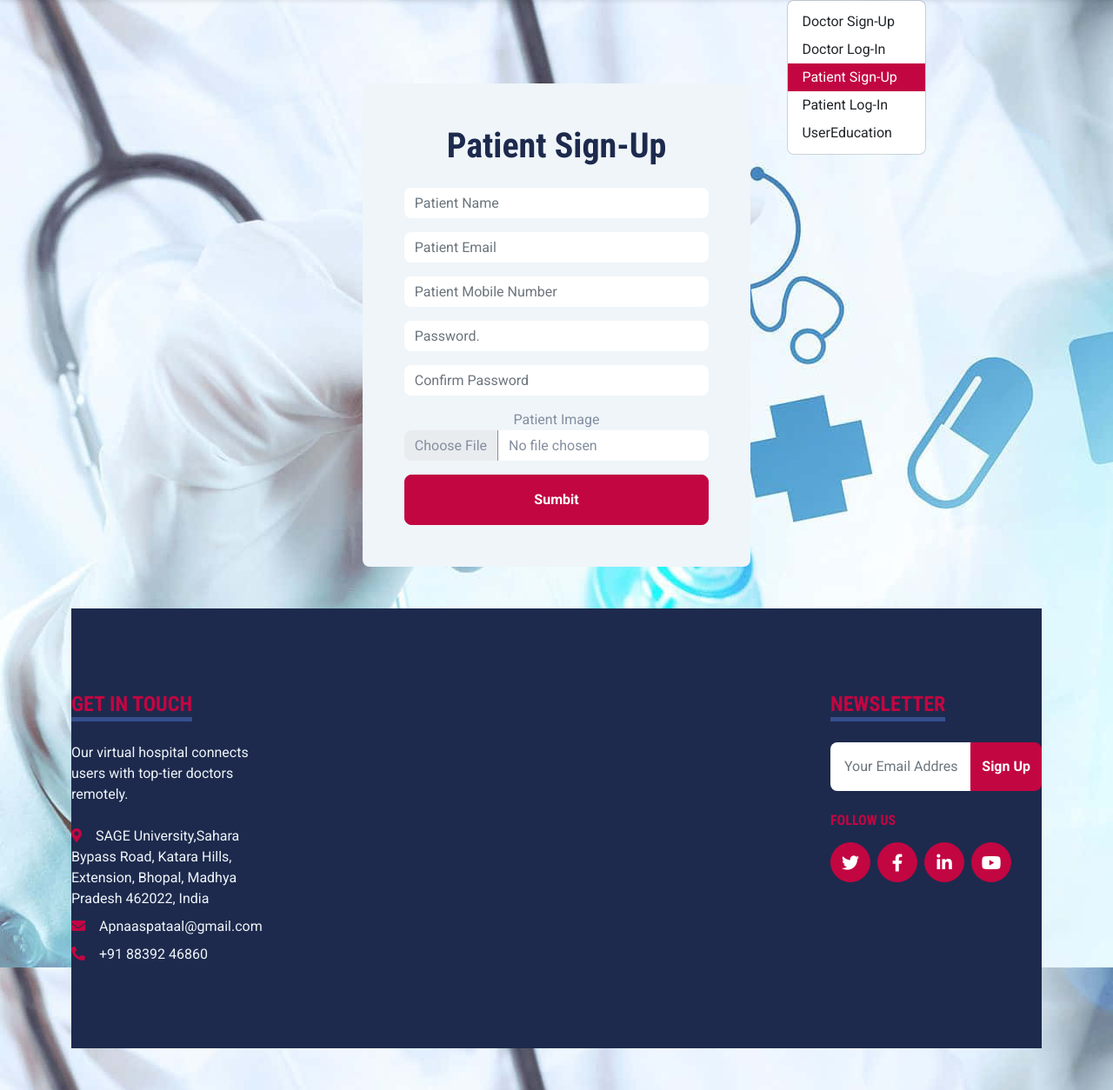
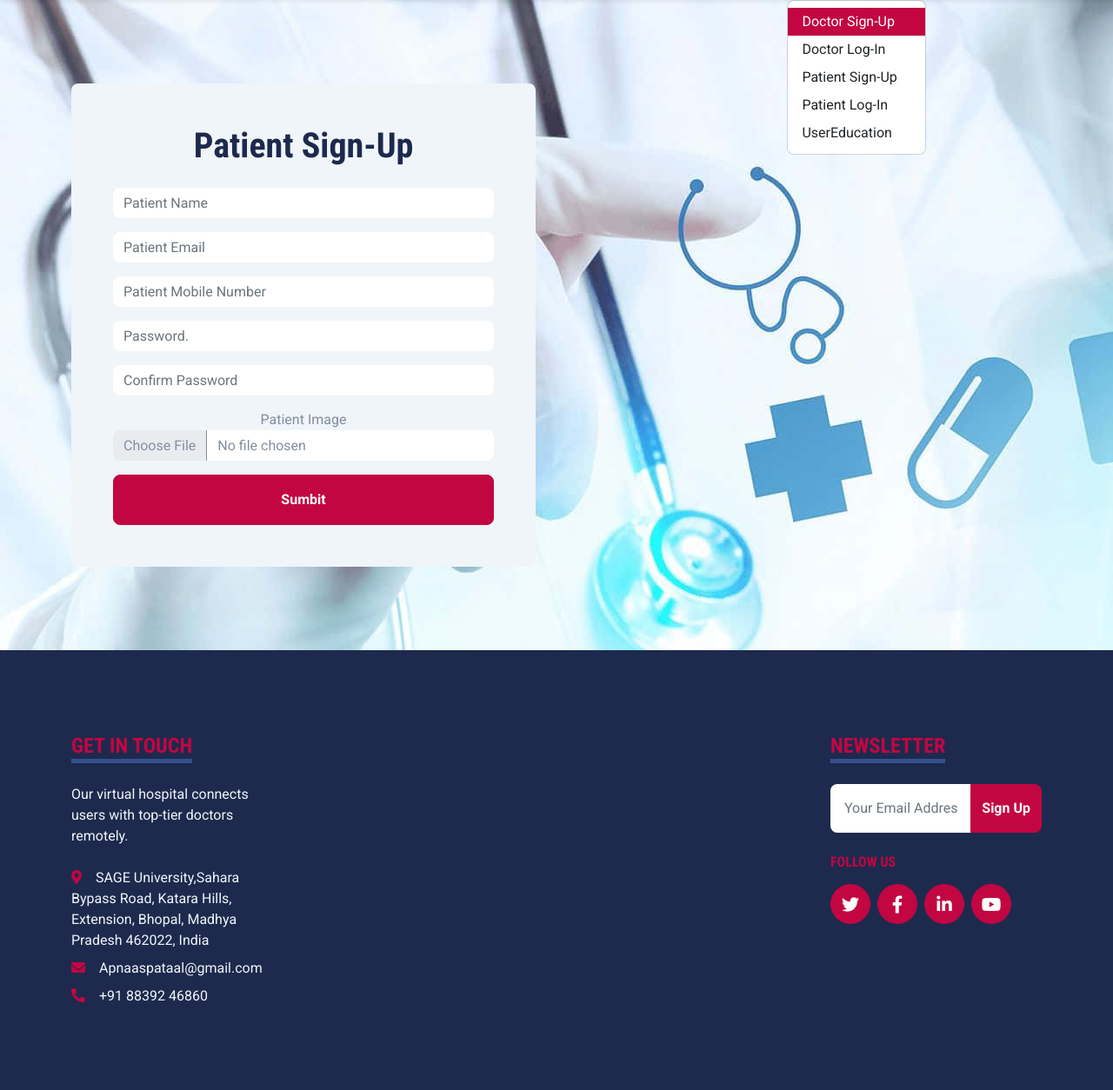
Before and after one commit to Priyanshu8839/ApnaAspataal, a PHP site: page /PatientSignup.php in a window 1280 px wide, after a click on "Pages". Shown: the part 87-1341 px from the top of the page at 87% size. Run offline with PHP 8.4, Linux system fonts and the light colour scheme; some libraries are stand-ins or nearby versions.

Commit message:
Make a responsive patient signup form

```diff
--- a/PatientSignup.php
+++ b/PatientSignup.php
@@ -31,8 +31,7 @@
 </head>
 
 
-
-<body  background="img/doctor-1.jpg">
+<body background="img/doctor-1.jpg">
 <div id="google_translate_element"></div>
 
 <script type="text/javascript">
@@ -56,21 +55,21 @@
                 <div class="collapse navbar-collapse" id="navbarCollapse">
                     <div class="navbar-nav ms-auto py-0">
                         <a href="index.php" class="nav-item nav-link">Home</a>
-                        <a href="PatientLogin.php" class="nav-item nav-link">About</a>
-                        <a href="PatientLogin.php" class="nav-item nav-link">Service</a>
-                        <a href="PatientLogin.php" class="nav-item nav-link">Appointment</a>
+                        <a href="DoctorLogin.php" class="nav-item nav-link">About</a>
+                        <a href="DoctorLogin.php" class="nav-item nav-link">Service</a>
+                        <a href="DoctorLogin.php" class="nav-item nav-link">Appointment</a>
                         <div class="nav-item dropdown">
                             <a href="#" class="nav-link dropdown-toggle " data-bs-toggle="dropdown">Pages</a>
                             <div class="dropdown-menu m-0">
-                                <a href="DoctorSignup.php" class="dropdown-item">Doctor Sign-Up</a>
+                                <a href="DoctorSignup.php" class="dropdown-item active">Doctor Sign-Up</a>
                                 <a href="DoctorLogin.php" class="dropdown-item">Doctor Log-In</a>
-                                <a href="PatientSignup.php" class="dropdown-item active">Patient Sign-Up</a>
+                                <a href="PatientSignup.php" class="dropdown-item">Patient Sign-Up</a>
                                 <a href="PatientLogin.php" class="dropdown-item">Patient Log-In</a>
-                                <a href="PatientLogin.php" class="dropdown-item">UserEducation</a>
+                                <a href="DoctorLogin.php" class="dropdown-item">UserEducation</a>
                             </div>
                         </div>
-                        <a href="PatientLogin.php" class="nav-item nav-link">Contact</a>
-                        <a href="PatientLogin/bot.php" class="nav-item nav-link">Chatbot</a>
+                        <a href="contact.php" class="nav-item nav-link">Contact</a>
+                        <a href="Chatbot/bot.php" class="nav-item nav-link">Chatbot</a>
                     </div>
                 </div>
             </nav>
@@ -81,9 +80,9 @@
 
     <div class="container-fluid py-5">
         <div class="container">
-            <div class="div1">
+        <div class="row gx-5">
 
-                <div class="div">
+                <div class="col-lg-6 mb-5 mb-lg-0">
                     <div class="bg-light text-center rounded p-5">
                         <h1 class="mb-4">Patient Sign-Up</h1>
                         <form action="Patient.php" method="post" enctype="multipart/form-data">
@@ -118,6 +117,10 @@
                 </div>
 
 
+            </div>
+        </div>
+    </div>
+    <!-- Appointment End -->
 
 
     <!-- Footer Start -->
```
